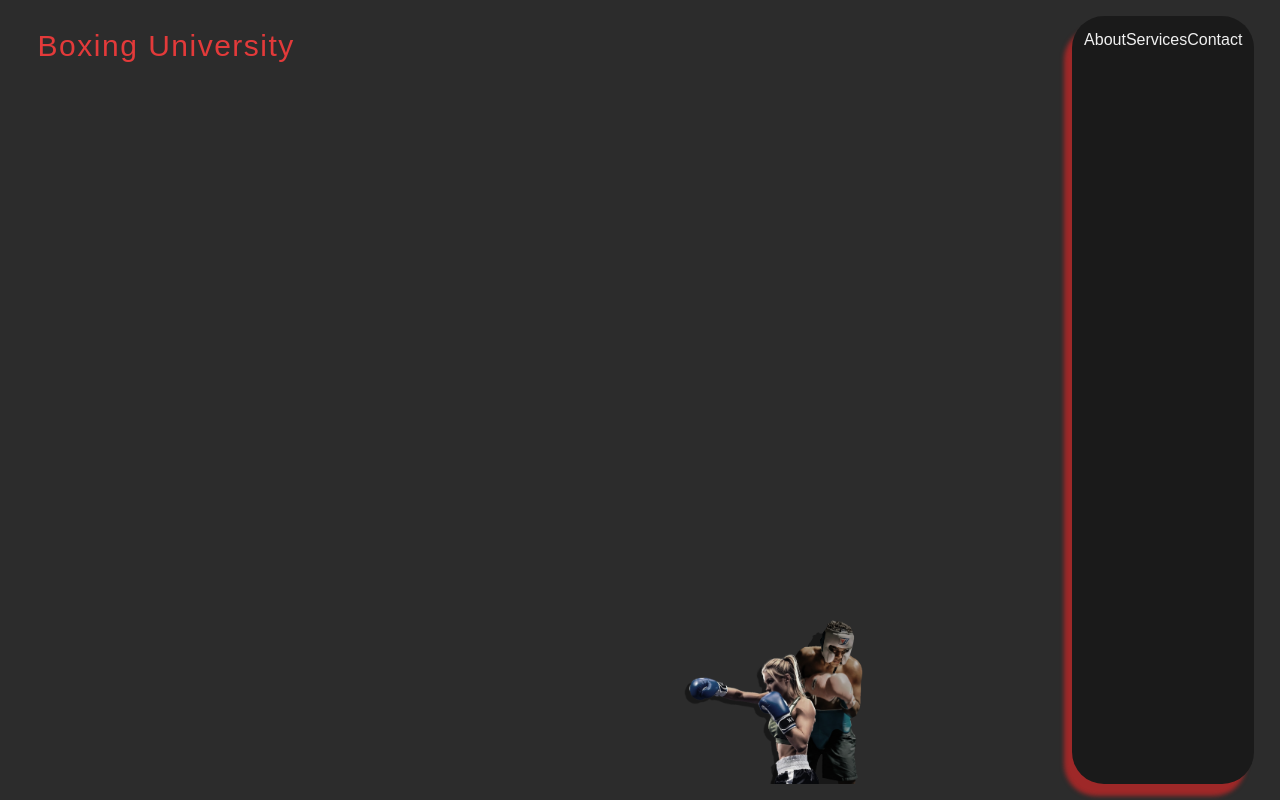
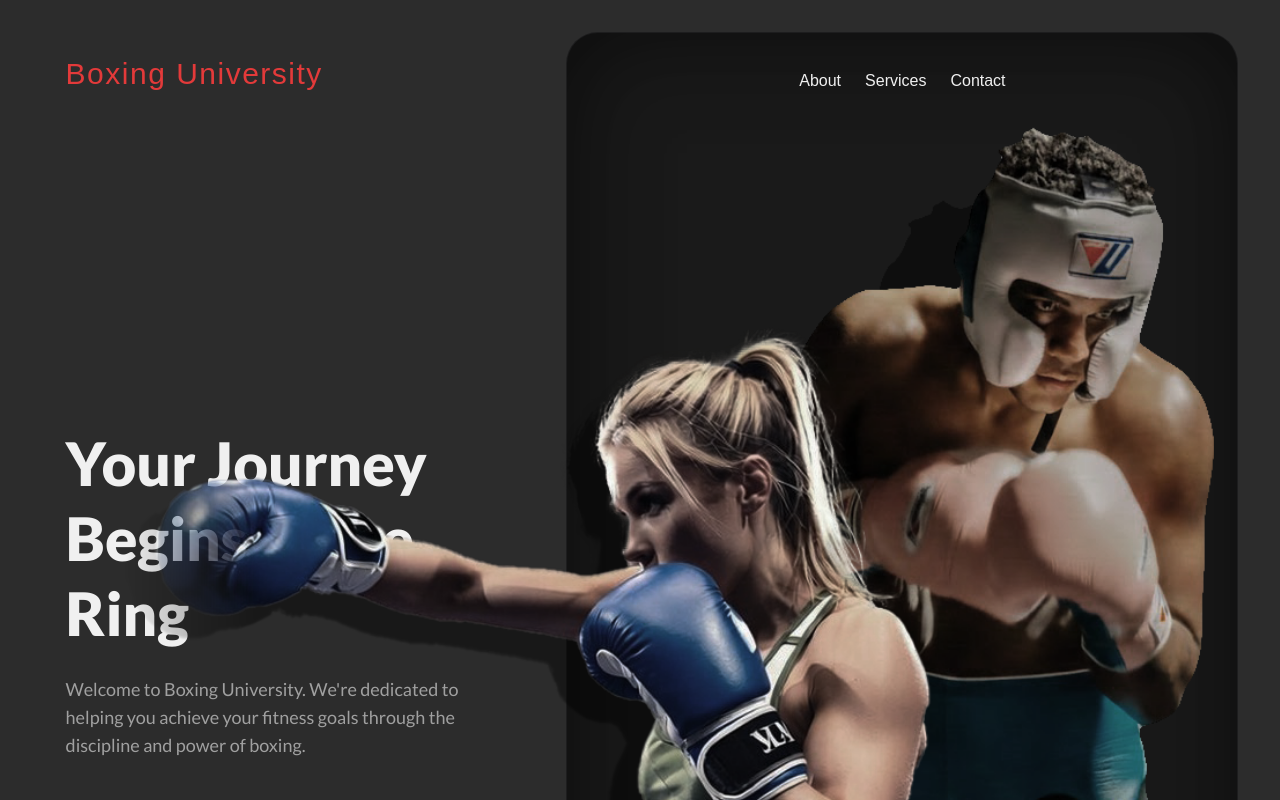
Before and after one commit to roycevanle/boxing-u-website, a website: page index.html in a window 1280 px wide. Shown: the top 800 px of the page. Drawn offline with nearby package versions, Linux system fonts and the light colour scheme; a web font is replaced by a local one.

Commit message:
Added drop-shadow to right container, centered hero image to container & flushed/anchor right-side, made hero image & container un-grow/shrinkable and fixed navbar to be center of container. Moreover, made it so that the navbar aligned and casted a blend shadow to girl boxer

```diff
--- a/css/input.css
+++ b/css/input.css
@@ -62,7 +62,8 @@ body {
 
 /* Applying Shadow*/
 @utility shadow-custom-red {
-    @apply shadow-[-8px_12px_4px_0px_rgb(158_40_40)];
+    @apply shadow-[inset_0_0_100px_rgba(0,0,0,0.4),inset_0_0_100px_rgba(0,0,0,0.2)]
+            border border-zinc-700/10;
 }
 
 @utility font-bartle {
--- a/index.html
+++ b/index.html
@@ -18,41 +18,41 @@
 <body class="bg-primary-bg text-text-white font-sans">
     <!--Header content container -->
     <header>
+        <!-- INDICATOR OF HOW FAR BACK I NEED TO REDO-->
         <!-- Hero section -->
-        <section class="relative flex min-h-lvh w-full md:bg-secondary-bg">
+        <section
+            class="relative flex flex-col md:flex-row min-h-dvh w-full items-center justify-center p-4 gap-4 md:bg-secondary-bg">
             <!-- Left Side -->
-            <!-- <div class="title text-xl md:text-3xl md:invisible tracking-wider">
-                Boxing University
-            </div> -->
-            <div class="hero-col flex justify-end my-10 md:justify-between min-h-125 p-3 custom-poly md:[clip-path:none] md:aspect-auto">
+            <div
+                class="hero-col flex justify-end my-10 min-h-[90dvh] md:flex-[1.5] md:justify-between md:min-h-275 p-6 custom-poly md:[clip-path:none] md:aspect-auto">
                 <div>
-                    <h1 class="invisible navbar-header text-xl md:text-3xl md:visible font-bold text-accent-red tracking-wider">
+                    <h1
+                        class="hidden md:block navbar-header text-xl md:text-3xl font-bold text-accent-red tracking-wider">
                         Boxing University
                     </h1>
                 </div>
                 <!-- Call To Action -->
-                <div>
-                    <h2 class="hidden text-5xl md:text-6xl font-extrabold leading-tight">
+                <div class="hidden md:block mt-4">
+                    <h2 class="text-5xl md:text-6xl font-extrabold leading-tight">
                         Your Journey
                     </h2>
-                    <h2 class=" hidden text-5xl md:text-6xl mb-10 md:mb-15 font-extrabold leading-tight">
-                        Beings in the Ring
+                    <h2 class="text-5xl md:text-6xl mb-6 font-extrabold leading-tight">
+                        Begins in the Ring
                     </h2>
-                    <p class="hidden text-sm md:text-xl text-secondary-text mb-6">
+                    <p class="text-sm md:text-lg text-secondary-text max-w-xl">
                         Welcome to Boxing University. We're dedicated to helping you achieve your fitness goals through
-                        the discipline and power of boxing. Whether you're a beginner or a seasoned pro, our certified
-                        trainers are here to guide you every step of the way
+                        the discipline and power of boxing.
                     </p>
                 </div>
                 <!-- Mobile Hero Section -->
                 <div class="p-4">
-                    <p class="md:invisible w-50 min-w-20 pl-5 text-sm">
+                    <p class="md:hidden w-50 min-w-20 pl-5 text-sm">
                         Explore your potential where hardwork starts with a 1-2.
                     </p>
-                    <h1 class="title1 text-2xl md:invisible font-bold text-accent-red tracking-wider">
+                    <h1 class="title1 text-2xl md:hidden font-bold text-accent-red tracking-wider">
                         Boxing
                     </h1>
-                    <h1 class="title1 text-2xl md:invisible font-bold text-accent-red tracking-wider mt-2">
+                    <h1 class="title1 text-2xl md:hidden font-bold text-accent-red tracking-wider mt-2">
                         University
                     </h1>
                 </div>
@@ -64,14 +64,12 @@
             </div>
 
             <!-- Right Side -->
-            <div class="hero-col hidden relative md:flex p-3 bg-primary-bg overflow-visible shadow-custom-red">
-                <img class="absolute z-50 bottom-0 origin-bottom md:y-[150%] -ml-100"
+            <div class="hero-col hidden relative flex-none w-2xl md:flex md:min-h-275 p-3 bg-primary-bg overflow-visible shadow-custom-red">
+                <img class="absolute bottom-0 right-0 h-full w-auto max-w-none z-0 pointer-events-none [mask-image:linear-gradient(to_right,transparent,black_12%)]"
                     src="imgs/tryCutout2.png" alt="Boxing University Gym">
-                <!--ATT: I have a feeling mr will fuck up img, but we'll see-->
-                <!-- Eventually Hero image will be inside here because it has to flex according to this div-->
-                <div class="mx-auto flex items-center text-right md:justify-center rounded-b-md">
+                <div class="relative z-10 flex justify-center p-6">
                     <!-- Desktop navigation links -->
-                    <nav class="hidden md:flex flex-row justify-between">
+                    <nav class="flex flex-row space-x-6">
                         <a href="#about"
                             class="navbar-header text-text-white hover:text-accent-red transition-colors">About</a>
                         <a href="#services"
@@ -79,20 +77,7 @@
                         <a href="#contact"
                             class="navbar-header text-text-white hover:text-accent-red transition-colors">Contact</a>
                     </nav>
-
-                    <!-- Mobile menu button -->
-                    <button id="menu-button" class="md:hidden text-text-white focus:outline-none justify-end"
-                        aria-label="Toggle menu">
-                        <svg class="w-6 h-6" fill="none" stroke="currentColor" viewBox="0 0 24 24"
-                            xmlns="http://www.w3.org/2000/svg">
-                            <path stroke-linecap="round" stroke-linejoin="round" stroke-width="2"
-                                d="M4 6h16M4 12h16m-7 6h7"></path>
-                        </svg>
-                    </button>
                 </div>
-                <!-- Hero Image-->
-
-            </div>
         </section>
     </header>
 
```
Also changed, not shown: css/output.css.
